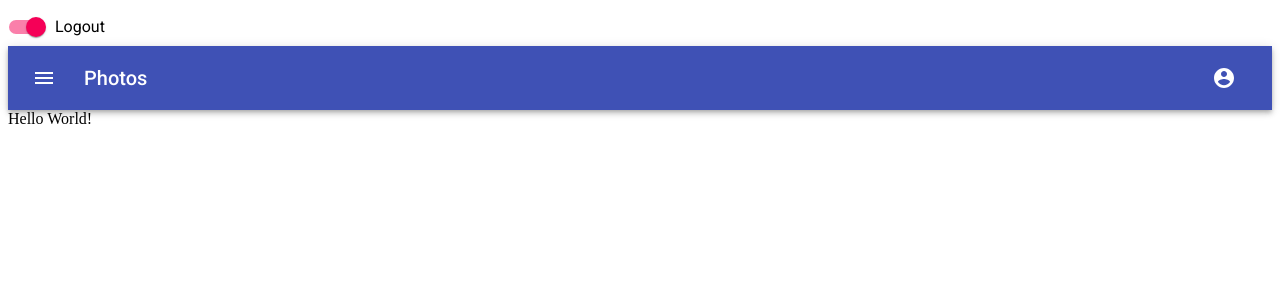
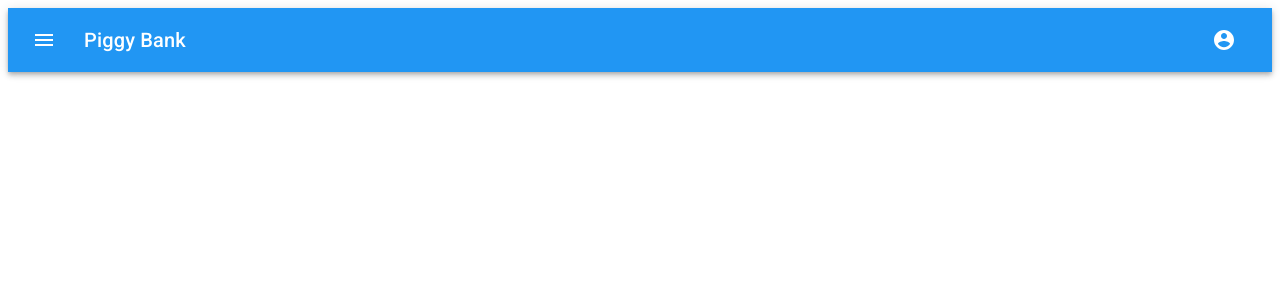
Before and after one commit to Paretooptimal22/Moneyapp, a React (Create React App) app in the folder client/: page / in a window 1280 px wide. Shown: the top 300 px of the page. Built offline with nearby package versions, Linux system fonts and the light colour scheme.

Commit message:
change name and color of nav bar

```diff
--- a/client/src/App.js
+++ b/client/src/App.js
@@ -14,7 +14,6 @@ const App = props => {
     <ThemeProvider theme={theme} >
       <div>
         <NavBar />
-        Hello World!
       </div>
     </ThemeProvider>
   )
--- a/client/src/components/NavBar/NavBar.js
+++ b/client/src/components/NavBar/NavBar.js
@@ -1,5 +1,5 @@
 import React from 'react'
-import { makeStyles } from '@material-ui/core/styles'
+import { makeStyles, ThemeProvider, createMuiTheme } from '@material-ui/core/styles'
 import AppBar from '@material-ui/core/AppBar'
 import Toolbar from '@material-ui/core/Toolbar'
 import Typography from '@material-ui/core/Typography'
@@ -11,6 +11,14 @@ import FormControlLabel from '@material-ui/core/FormControlLabel'
 import FormGroup from '@material-ui/core/FormGroup'
 import MenuItem from '@material-ui/core/MenuItem'
 import Menu from '@material-ui/core/Menu'
+
+const theme = createMuiTheme({
+  palette: {
+    primary: {
+      main: '#2196f3'
+    }
+  }
+})
 
 const useStyles = makeStyles((theme) => ({
   root: {
@@ -44,19 +52,20 @@ const NavBar = props => {
 
   return (
     <div className={classes.root}>
-      <FormGroup>
+      <ThemeProvider theme={theme}>
+        {/* <FormGroup>
         <FormControlLabel
           control={<Switch checked={auth} onChange={handleChange} aria-label="login switch" />}
           label={auth ? 'Logout' : 'Login'}
         />
-      </FormGroup>
+      </FormGroup> */}
         <AppBar position="static">
           <Toolbar>
             <IconButton edge="start" className={classes.menuButton} color="inherit" aria-label="menu">
               <MenuIcon />
             </IconButton>
             <Typography variant="h6" className={classes.title}>
-            Photos
+              Piggy Bank
             </Typography>
             {auth && (
               <div>
@@ -91,6 +100,8 @@ const NavBar = props => {
             )}
           </Toolbar>
         </AppBar>
+      </ThemeProvider>
+
     </div>
   )
 }
```
Lines whose indentation alone changed are shown as unchanged.
